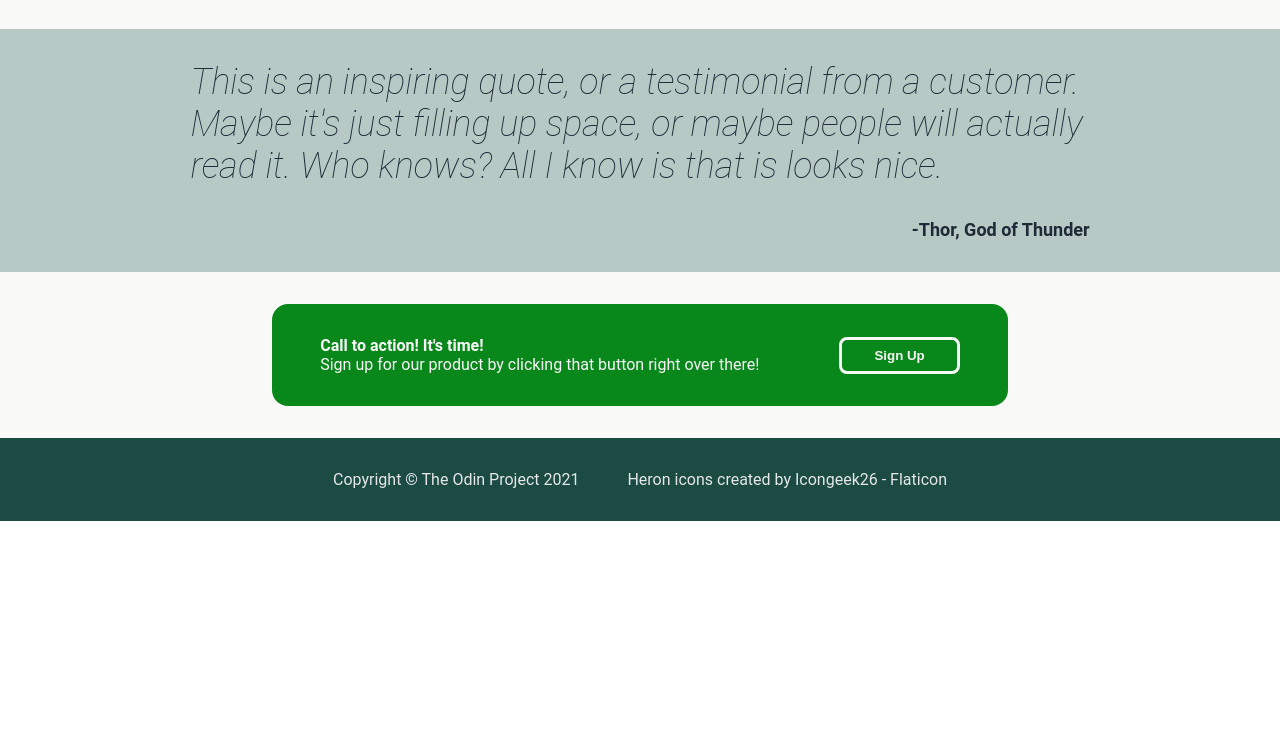
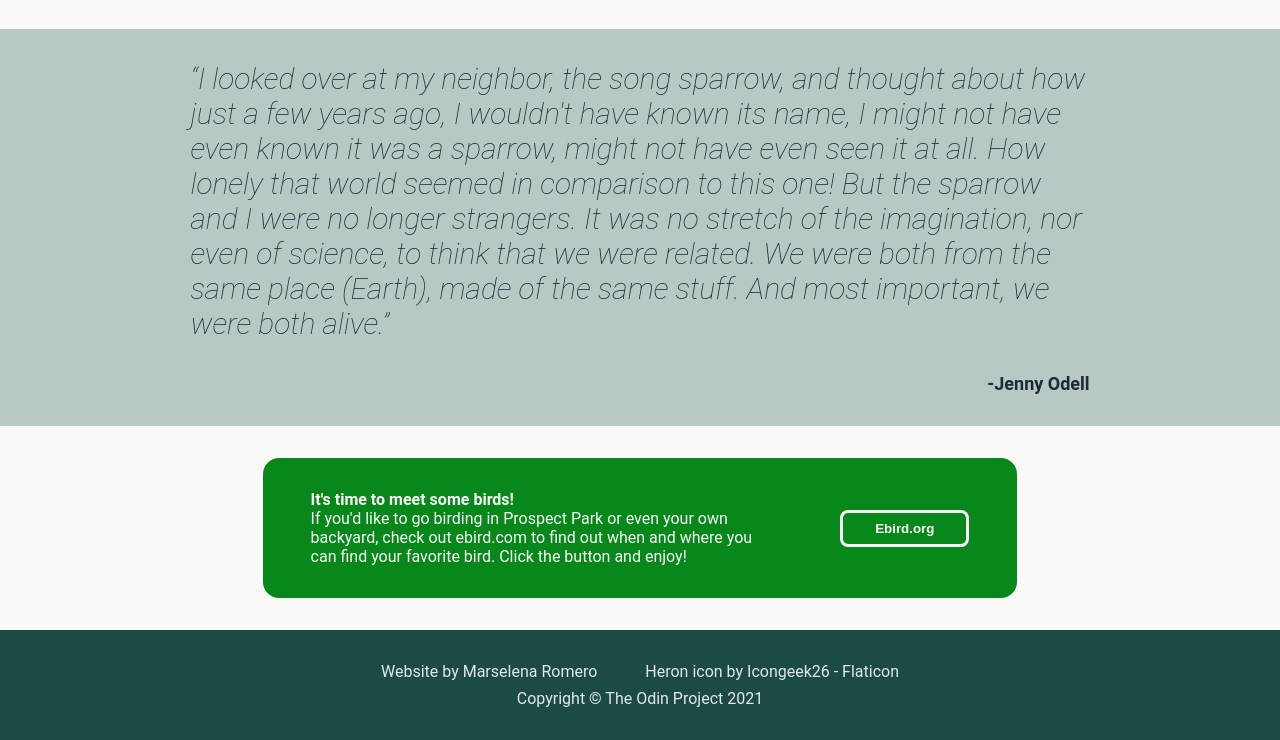
Before and after one commit to marsbird/odin-landing-page, a plain HTML site: page index.html in a window 1280 px wide. Shown: the part 987-1727 px from the top of the page. Before the commit the page ends 1508 px from the top, so only its background shows below. Drawn offline with Linux system fonts and the light colour scheme.

Commit message:
Personalize quote, call to action and footer

```diff
--- a/index.html
+++ b/index.html
@@ -16,7 +16,7 @@
                 <div class="logo-text">Birding with Mars</div>
             </div>
             <ul class="navbar">
-                <li><a href="https://ebird.org/hotspot/L109516">Ebird Hotspot</a></li>
+                <li><a href="https://ebird.org/hotspot/L109516">Ebird Park Hotspot</a></li>
                 <li><a href="https://www.prospectpark.org/">Prospect Park Alliance</a></li>
                 <li><a href="https://en.wikipedia.org/wiki/Prospect_Park_(Brooklyn)">Wikipedia</a></li>
             </ul>
@@ -30,7 +30,7 @@
                 <div class='hero-subtext'>Brooklyn's Prospect Park is one of NYC's best birdwatching spots, attracting a menagerie of both birds and birders alike to take a rest in the shade of its trees and on the shore of Prospect Park Lake. </div>
                 <button><a href="https://ebird.org/home">get started on Ebird!</a></button>
             </div>
-            <img src="https://cdn.download.ams.birds.cornell.edu/api/v1/asset/271595791/1200" alt="common yellowthroat (bird) perched on branch in green foliage">
+            <a href="https://macaulaylibrary.org/asset/271595791"><img src="https://cdn.download.ams.birds.cornell.edu/api/v1/asset/271595791/1200" alt="northern cardinal perched on a thin branch"></a>
         </div>
     </div>
 
@@ -60,8 +60,8 @@
 
     <div class="quotes">
         <div class="width-container">
-            <div class="quote-maintext">This is an inspiring quote, or a testimonial from a customer. Maybe it's just filling up space, or maybe people will actually read it. Who knows? All I know is that is looks nice.</div>
-            <div class="quote-subtext">-Thor, God of Thunder</div>
+            <div class="quote-maintext">&#8220;I looked over at my neighbor, the song sparrow, and thought about how just a few years ago, I wouldn't have known its name, I might not have even known it was a sparrow, might not have even seen it at all. How lonely that world seemed in comparison to this one! But the sparrow and I were no longer strangers. It was no stretch of the imagination, nor even of science, to think that we were related. We were both from the same place (Earth), made of the same stuff. And most important, we were both alive.&#8221;</div>
+            <div class="quote-subtext">-Jenny Odell</div>
         </div>
     </div>
 
@@ -69,18 +69,21 @@
         <div class="width-container">
             <div class="calltoaction-subcontainer">
                 <div class="calltoaction-text">
-                    <div class="calltoaction-maintext">Call to action! It's time!</div>
-                    <div class="calltoaction-subtext">Sign up for our product by clicking that button right over there!</div>
+                    <div class="calltoaction-maintext">It's time to meet some birds!</div>
+                    <div class="calltoaction-subtext">If you'd like to go birding in Prospect Park or even your own backyard, check out ebird.com to find out when and where you can find your favorite bird. Click the button and enjoy!</div>
                 </div>
-                <button><a href="https://www.theodinproject.com">Sign Up</a></button>
+                <button><a href="https://ebird.org/home">Ebird.org</a></button>
             </div>
         </div>
     </div>
 
     <div class="footer">
         <div class="width-container">
-            <div>Copyright &copy; The Odin Project 2021</div>
-            <a href="https://www.flaticon.com/free-icons/heron" title="heron icons">Heron icons created by Icongeek26 - Flaticon</a>
+            <div class="footer-subcontainer">
+                <a href="https://github.com/marsbird/">Website by Marselena Romero</a>
+                <a href="https://www.flaticon.com/free-icons/heron" title="heron icon">Heron icon by Icongeek26 - Flaticon</a>
+            </div>
+            <a href="https://www.theodinproject.com/about">Copyright &copy; The Odin Project 2021</a>
         </div>
     </div>
 
--- a/style.css
+++ b/style.css
@@ -150,7 +150,7 @@ iframe {
 
 .quote-maintext {
     color: #1F2937;
-    font-size: 36px;
+    font-size: 30px;
     font-weight: lighter;
     font-style: italic;
 }
@@ -186,6 +186,7 @@ iframe {
 .calltoaction-text {
     flex-flow: column;
     align-items: flex-start;
+    max-width: 50ch;
 }
 
 .calltoaction-maintext {
@@ -211,5 +212,10 @@ iframe {
 }
 
 .footer .width-container {
-    justify-content: center;
+    flex-flow: column;
+    gap: 0.5rem;
 }
+
+.footer-subcontainer {
+    gap: 3rem;
+}
```
